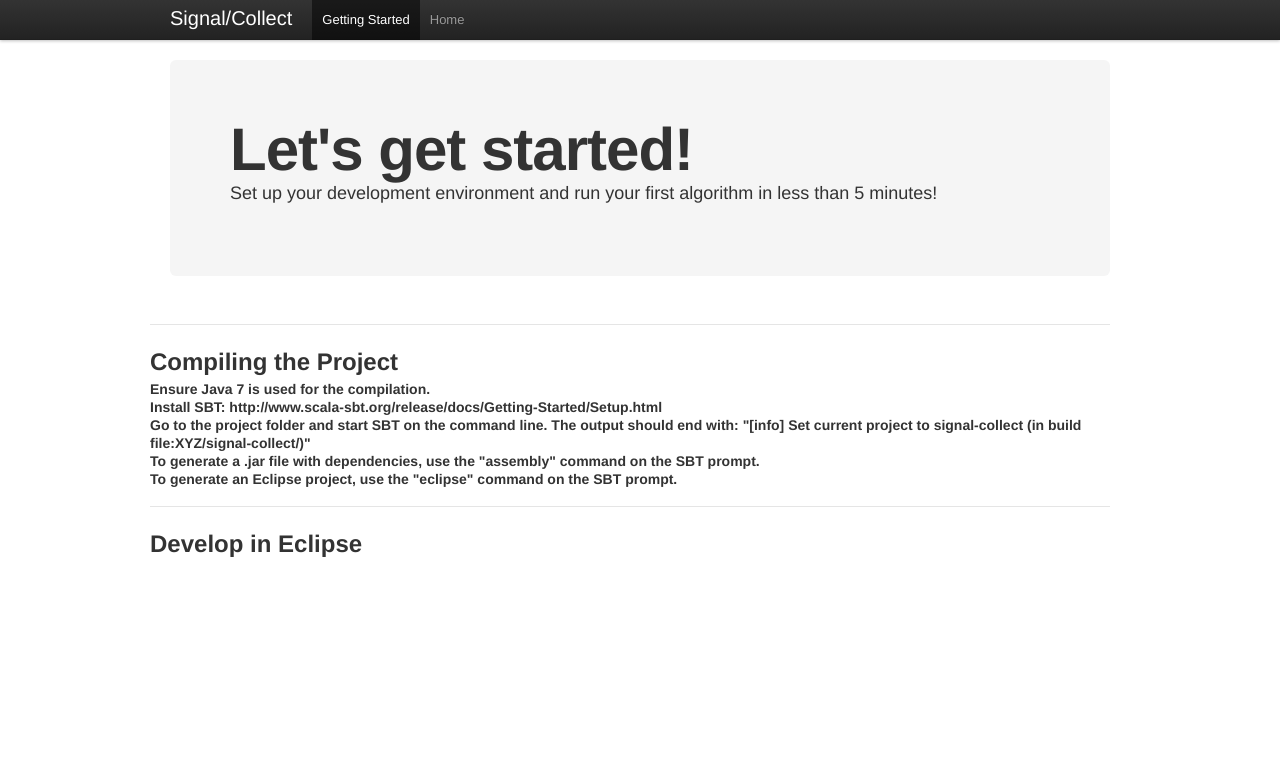
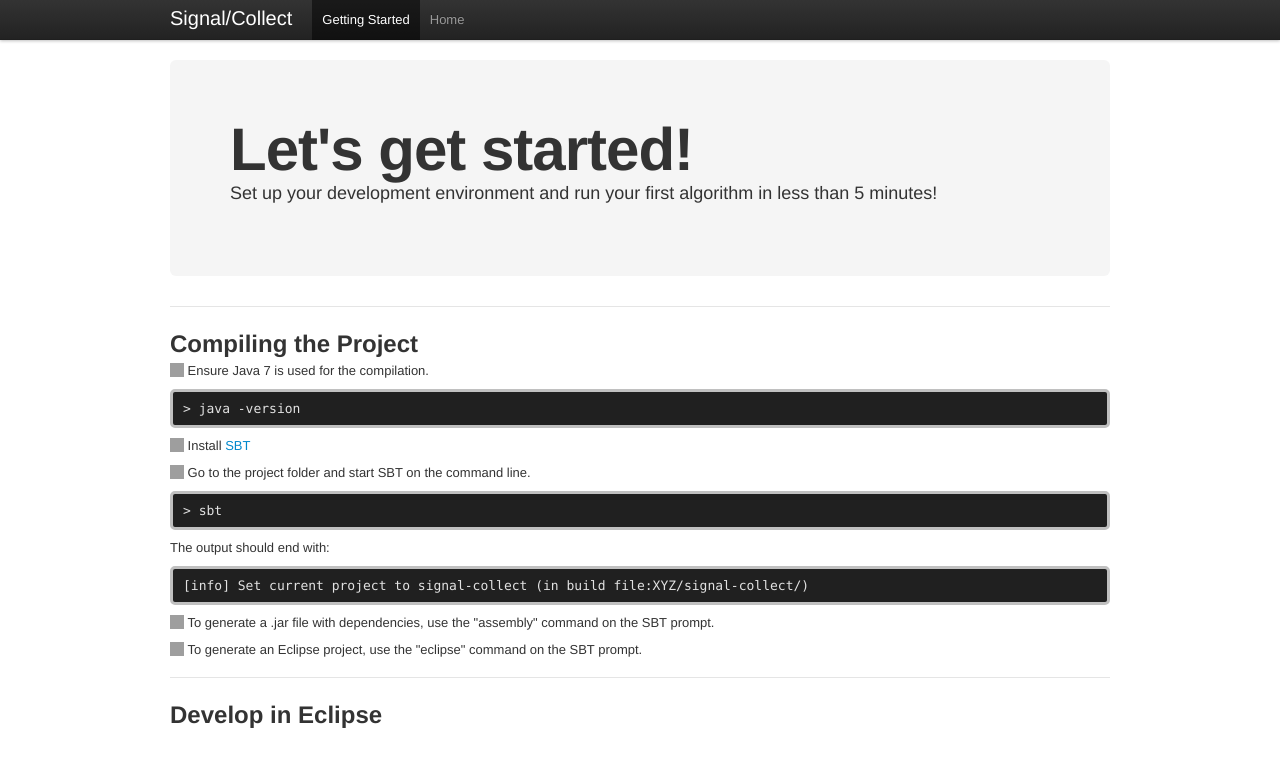
Before and after one commit to uzh/signal-collect, a Jekyll site: the page built from gettingStarted.html, in a window 1280 px wide. Shown: the top 767 px of the page. Built offline with Jekyll 4.4.1, drawn with Linux system fonts in a browser that asks for light colours; comment, search, counter and statistics services are not loaded; grey boxes are pictures that could not be loaded.

Commit message:
new compile instructions

```diff
--- a/gettingStarted.html
+++ b/gettingStarted.html
@@ -7,25 +7,33 @@ group: "navigation"
   <h1>Let's get started!</h1>
   <p>Set up your development environment and run your first algorithm in less than 5 minutes!</p>
 </div>
-<div class="row">
   <hr class="soften">
   <h2>Compiling the Project</h2>
-    <h4>Ensure Java 7 is used for the compilation.</h4>
-    <!--<div class="nuget-badge" >
+    <p><i class="icon-ok"></i> Ensure Java 7 is used for the compilation.</p>
+    <div class="nuget-badge" >
       <p>
         <code>&gt; java -version</code>
       </p>
-    </div> -->
-	<h4>Install SBT: http://www.scala-sbt.org/release/docs/Getting-Started/Setup.html</h4>
+    </div>
+	<p><i class="icon-ok"></i> Install <a href="http://www.scala-sbt.org/release/docs/Getting-Started/Setup.html">SBT</a></p>
 
-	<h4>Go to the project folder and start SBT on the command line. The output should end with: "[info] Set current project to signal-collect (in build file:XYZ/signal-collect/)"</h4>
+	<p><i class="icon-ok"></i> Go to the project folder and start SBT on the command line.</p>
+    <div class="nuget-badge" >
+      <p>
+        <code>&gt; sbt</code>
+      </p>
+    </div>
+	<p>The output should end with:</p>
+    <div class="nuget-badge" >
+      <p>
+        <code>[info] Set current project to signal-collect (in build file:XYZ/signal-collect/)</code>
+      </p>
+    </div>
 
-	<h4>To generate a .jar file with dependencies, use the "assembly" command on the SBT prompt.</h4>
+	<p><i class="icon-ok"></i> To generate a .jar file with dependencies, use the "assembly" command on the SBT prompt.</p>
 
-	<h4>To generate an Eclipse project, use the "eclipse" command on the SBT prompt.</h4>
+	<p><i class="icon-ok"></i> To generate an Eclipse project, use the "eclipse" command on the SBT prompt.</p>
 
   <hr class="soften">
 
   <h2>Develop in Eclipse</h2>
-
-</div>
```
